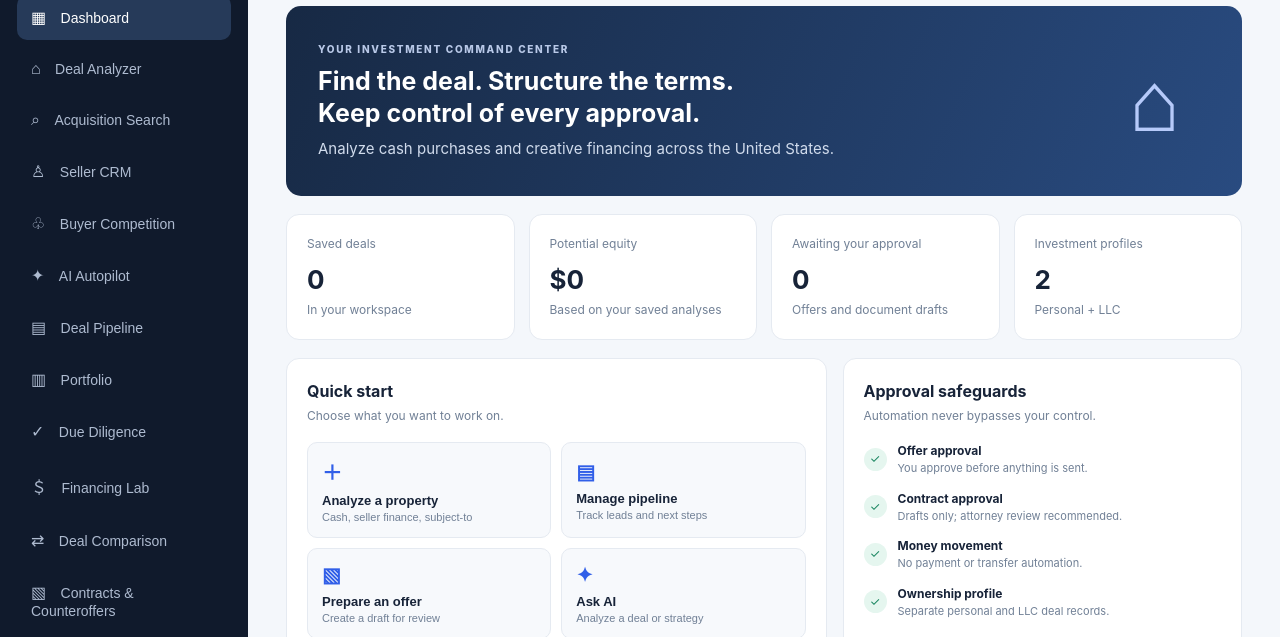
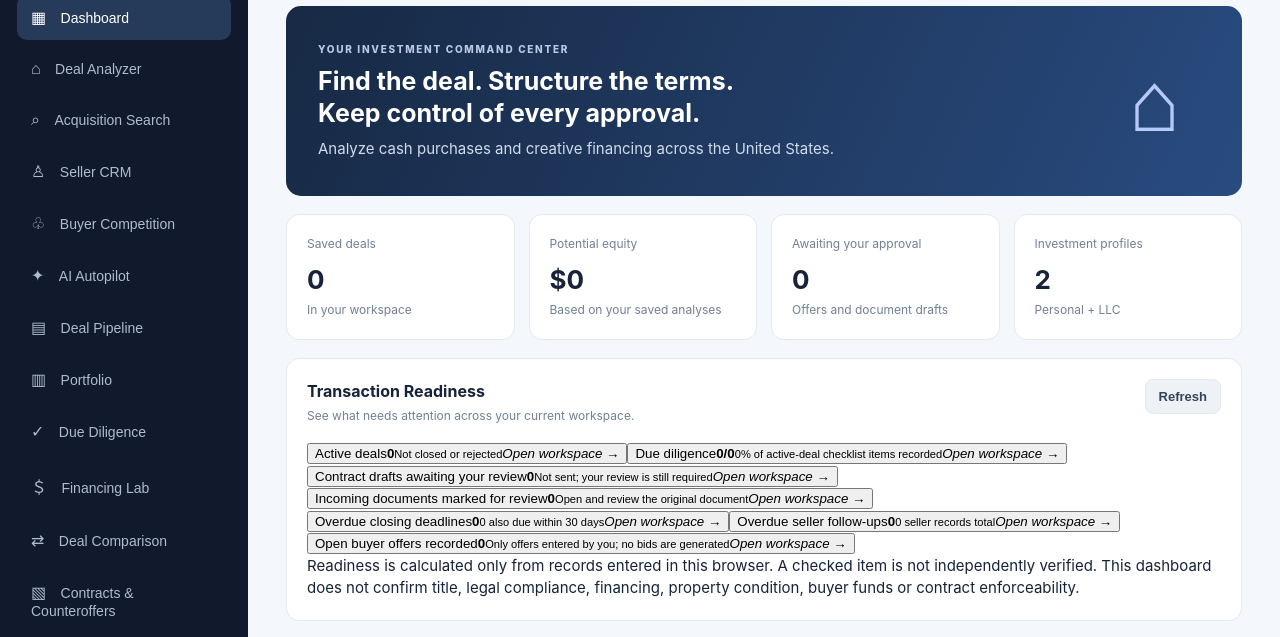
Before and after one commit to 1wb1965197116-jpg/OWNER-FINANCE-AI-PRO-MAX-PLUS, a website: page index.html in a window 1280 px wide. Shown: the part 103-740 px from the top of the page. Drawn offline with Linux system fonts and the light colour scheme; no server answers.

Commit message:
Add transaction readiness dashboard to home screen

```diff
--- a/index.html
+++ b/index.html
@@ -7,6 +7,7 @@
 <main class="main"><header class="topbar"><div><div class="eyebrow">NATIONWIDE INVESTMENT WORKSPACE</div><h1 id="pageTitle">Dashboard</h1></div><div class="topright"><span class="approval-pill">✓ Human approval required</span><button class="primary small" id="newDealBtn">＋ New deal</button></div></header>
 <section class="view active" id="view-dashboard"><div class="welcome"><div><div class="eyebrow light">YOUR INVESTMENT COMMAND CENTER</div><h2>Find the deal. Structure the terms.<br>Keep control of every approval.</h2><p>Analyze cash purchases and creative financing across the United States.</p></div><div class="welcome-icon">⌂</div></div>
 <div class="stats"><article class="stat"><span>Saved deals</span><strong id="statDeals">0</strong><small>In your workspace</small></article><article class="stat"><span>Potential equity</span><strong id="statEquity">$0</strong><small>Based on your saved analyses</small></article><article class="stat"><span>Awaiting your approval</span><strong id="statApprovals">0</strong><small>Offers and document drafts</small></article><article class="stat"><span>Investment profiles</span><strong>2</strong><small>Personal + LLC</small></article></div>
+<article class="panel readiness-panel"><div class="panelhead"><div><h3>Transaction Readiness</h3><p>See what needs attention across your current workspace.</p></div><button class="secondary small" id="refreshReadiness" type="button">Refresh</button></div><div id="readinessDashboard"></div></article>
 <div class="grid2"><article class="panel"><div class="panelhead"><div><h3>Quick start</h3><p>Choose what you want to work on.</p></div></div><div class="quickgrid"><button class="quick" data-go="deals"><b>＋</b><strong>Analyze a property</strong><small>Cash, seller finance, subject-to</small></button><button class="quick" data-go="pipeline"><b>▤</b><strong>Manage pipeline</strong><small>Track leads and next steps</small></button><button class="quick" data-go="documents"><b>▧</b><strong>Prepare an offer</strong><small>Create a draft for review</small></button><button class="quick" data-go="assistant"><b>✦</b><strong>Ask AI</strong><small>Analyze a deal or strategy</small></button></div></article><article class="panel"><div class="panelhead"><div><h3>Approval safeguards</h3><p>Automation never bypasses your control.</p></div></div><ul class="safelist"><li><i>✓</i><span><b>Offer approval</b><small>You approve before anything is sent.</small></span></li><li><i>✓</i><span><b>Contract approval</b><small>Drafts only; attorney review recommended.</small></span></li><li><i>✓</i><span><b>Money movement</b><small>No payment or transfer automation.</small></span></li><li><i>✓</i><span><b>Ownership profile</b><small>Separate personal and LLC deal records.</small></span></li></ul></article></div>
 <article class="panel"><div class="panelhead"><div><h3>Recent deals</h3><p>Your latest saved property analyses.</p></div><button class="textbtn" data-go="pipeline">View pipeline →</button></div><div id="recentDeals" class="empty">No deals yet. Start by analyzing your first property.</div></article></section>
 <section class="view" id="view-deals"><article class="panel"><div class="panelhead"><div><h3>Property & deal analysis</h3><p>Enter known facts. Unknown values should remain blank rather than guessed.</p></div><span class="tag">Nationwide · USA</span></div>
```
